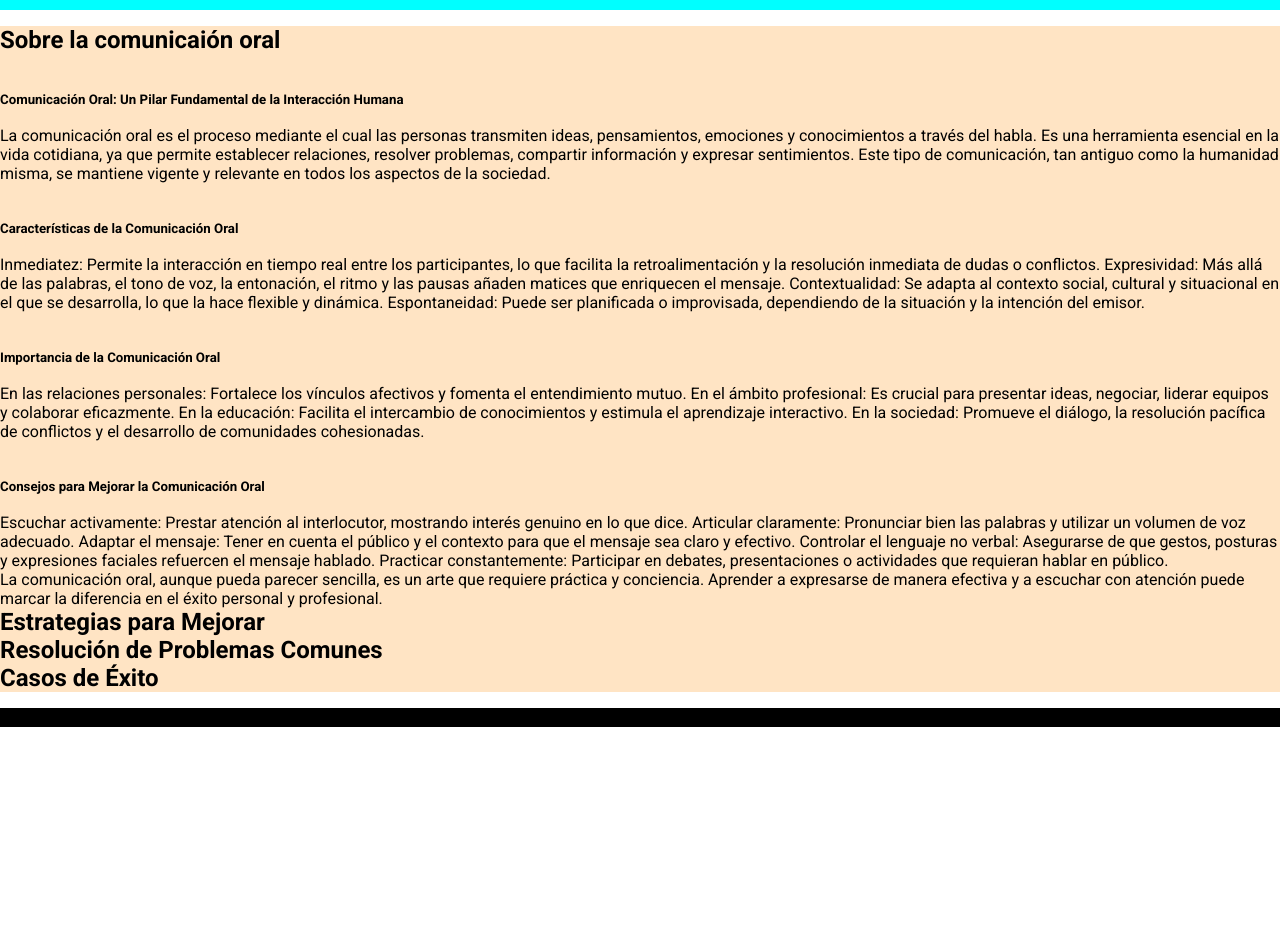
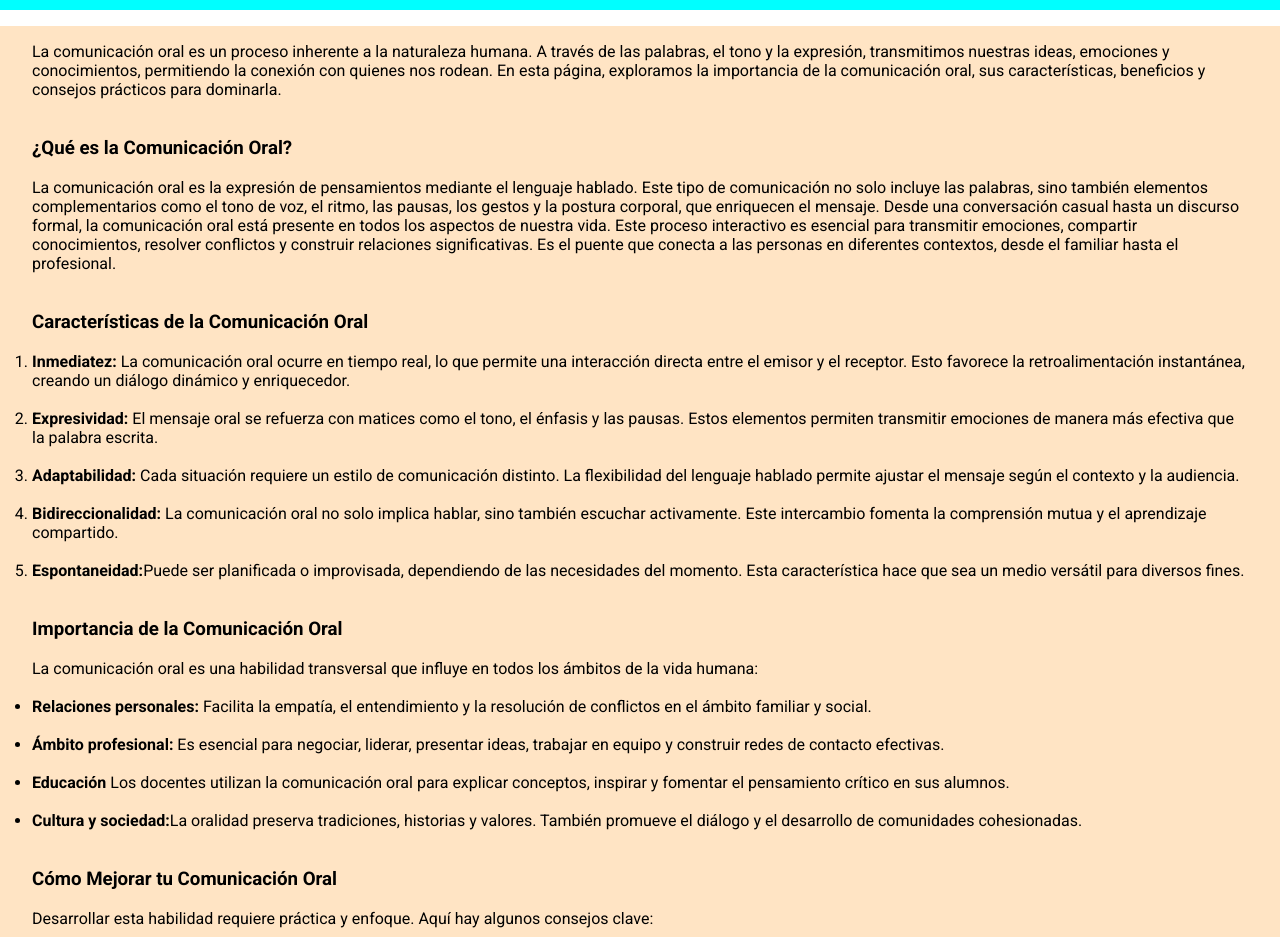
Before and after one commit to LuisYepes601/Comunicacion_oral, a plain HTML site: page index.html in a window 1280 px wide. Shown: the part 78-1015 px from the top of the page. Before the commit the page ends 805 px from the top, so only its background shows below. Drawn offline with Linux system fonts and the light colour scheme.

Commit message:
cambio nuevo

```diff
--- a/css/style.css
+++ b/css/style.css
@@ -56,6 +56,7 @@
 .principal {
     grid-area: principal;
     background-color: bisque;
+    padding: 1rem 2rem 0 2rem;
 }
 
 footer {
--- a/index.html
+++ b/index.html
@@ -16,7 +16,7 @@
 <body>
     <div class="contenido">
         <header class="encabezado">
-            <h1 class="titulo">Habilidades de Comunicacion Oral</h1>
+            <h1 class="titulo">Comunicación Oral: La Clave para Entendernos</h1>
             <nav class="menu_nav">
                 <ul>
                     <li><a href="index.html" class="nav">Inicio</a></li>
@@ -28,51 +28,108 @@
 
         <main class="principal">
             <section>
+                <p>La comunicación oral es un proceso inherente a la naturaleza humana. A través de las palabras, el
+                    tono y la expresión, transmitimos nuestras ideas, emociones y conocimientos, permitiendo la conexión
+                    con quienes nos rodean. En esta página, exploramos la importancia de la comunicación oral, sus
+                    características, beneficios y consejos prácticos para dominarla.
 
-                <h2>Sobre la comunicaión oral</h2>
+                </p>
                 <br>
                 <br>
-                <h5>Comunicación Oral: Un Pilar Fundamental de la Interacción Humana</h5>
+                <h3>¿Qué es la Comunicación Oral?</h3>
                 <br>
-                <p>La comunicación oral es el proceso mediante el cual las personas transmiten ideas, pensamientos, emociones y conocimientos a través del habla. Es una herramienta esencial en la vida cotidiana, ya que permite establecer relaciones, resolver problemas, compartir información y expresar sentimientos. Este tipo de comunicación, tan antiguo como la humanidad misma, se mantiene vigente y relevante en todos los aspectos de la sociedad.</p>
+                <p>
+                    La comunicación oral es la expresión de pensamientos mediante el lenguaje hablado. Este tipo de
+                    comunicación no solo incluye las palabras, sino también elementos complementarios como el tono de
+                    voz, el ritmo, las pausas, los gestos y la postura corporal, que enriquecen el mensaje. Desde una
+                    conversación casual hasta un discurso formal, la comunicación oral está presente en todos los
+                    aspectos de nuestra vida.
+
+                    Este proceso interactivo es esencial para transmitir emociones, compartir conocimientos, resolver
+                    conflictos y construir relaciones significativas. Es el puente que conecta a las personas en
+                    diferentes contextos, desde el familiar hasta el profesional.
+
+                </p>
+                <br><br>
+                <h3>Características de la Comunicación Oral</h3>
                 <br>
-                <br>
-                <h5>Características de la Comunicación Oral</h5>
-                <br>
-                <p>Inmediatez: Permite la interacción en tiempo real entre los participantes, lo que facilita la retroalimentación y la resolución inmediata de dudas o conflictos.
-                    Expresividad: Más allá de las palabras, el tono de voz, la entonación, el ritmo y las pausas añaden matices que enriquecen el mensaje.
-                    Contextualidad: Se adapta al contexto social, cultural y situacional en el que se desarrolla, lo que la hace flexible y dinámica.
-                    Espontaneidad: Puede ser planificada o improvisada, dependiendo de la situación y la intención del emisor.</p>
+                <ol>
+                    <li><Strong>Inmediatez:</Strong> La comunicación oral ocurre en tiempo real, lo que permite una
+                        interacción directa
+                        entre el emisor y el receptor. Esto favorece la retroalimentación instantánea, creando un
+                        diálogo dinámico y enriquecedor.</li>
                     <br>
-                    <br>
-                    <h5>Importancia de la Comunicación Oral</h5>
+                    <li><strong>Expresividad:</strong> El mensaje oral se refuerza con matices como el tono, el énfasis
+                        y las pausas. Estos elementos permiten transmitir emociones de manera más efectiva que la
+                        palabra escrita.</li><br>
+                    <li><Strong>Adaptabilidad:</Strong> Cada situación requiere un estilo de comunicación distinto. La
+                        flexibilidad del lenguaje hablado permite ajustar el mensaje según el contexto y la audiencia.
+                    </li><br>
+                    <li><strong>Bidireccionalidad: </strong>La comunicación oral no solo implica hablar, sino también
+                        escuchar activamente. Este intercambio fomenta la comprensión mutua y el aprendizaje compartido.
+                    </li><br>
+                    <li><strong>Espontaneidad:</strong>Puede ser planificada o improvisada, dependiendo de las
+                        necesidades del momento. Esta característica hace que sea un medio versátil para diversos fines.
+                    </li>
+                </ol>
 
-                    <br>
-                    <p>En las relaciones personales: Fortalece los vínculos afectivos y fomenta el entendimiento mutuo.
-                        En el ámbito profesional: Es crucial para presentar ideas, negociar, liderar equipos y colaborar eficazmente.
-                        En la educación: Facilita el intercambio de conocimientos y estimula el aprendizaje interactivo.
-                        En la sociedad: Promueve el diálogo, la resolución pacífica de conflictos y el desarrollo de comunidades cohesionadas.</p>
-                        <br>
-                        <br>
-                        <h5>Consejos para Mejorar la Comunicación Oral</h5>
-                        <br>
-                        <p>Escuchar activamente: Prestar atención al interlocutor, mostrando interés genuino en lo que dice.
-                            Articular claramente: Pronunciar bien las palabras y utilizar un volumen de voz adecuado.
-                            Adaptar el mensaje: Tener en cuenta el público y el contexto para que el mensaje sea claro y efectivo.
-                            Controlar el lenguaje no verbal: Asegurarse de que gestos, posturas y expresiones faciales refuercen el mensaje hablado.
-                            Practicar constantemente: Participar en debates, presentaciones o actividades que requieran hablar en público.</p>
-                            <p>La comunicación oral, aunque pueda parecer sencilla, es un arte que requiere práctica y conciencia. Aprender a expresarse de manera efectiva y a escuchar con atención puede marcar la diferencia en el éxito personal y profesional.</p>
+                <ol>
+
+                </ol>
             </section>
+            <br><br>
+            <h3>Importancia de la Comunicación Oral</h3>
+            <br>
+            <p>
+                La comunicación oral es una habilidad transversal que influye en todos los ámbitos de la vida humana:
+            </p>
+            <br>
+            <ul>
+                <li><strong>Relaciones personales:</strong> Facilita la empatía, el entendimiento y la resolución de
+                    conflictos en el ámbito familiar y social.</li><br>
+                <li><strong>Ámbito profesional:</strong> Es esencial para negociar, liderar, presentar ideas, trabajar
+                    en equipo y construir redes de contacto efectivas.</li><br>
+                <li><strong>Educación</strong> Los docentes utilizan la comunicación oral para explicar conceptos,
+                    inspirar y fomentar el pensamiento crítico en sus alumnos.</li><br>
+                <li><strong>Cultura y sociedad:</strong>La oralidad preserva tradiciones, historias y valores. También
+                    promueve el diálogo y el desarrollo de comunidades cohesionadas.</li><br>
+
+            </ul>
+
 
             <section>
-                <h2>Estrategias para Mejorar</h2>
-            </section>
-
-            <section>
-                <h2>Resolución de Problemas Comunes</h2>
+                <br>
+                <h3>Cómo Mejorar tu Comunicación Oral</h3>
+                <br>
+                <p>Desarrollar esta habilidad requiere práctica y enfoque. Aquí hay algunos consejos clave:</p>
+                <br>
+                <ul>
+                    <li><strong>Escucha activa:</strong>Presta atención a lo que dice tu interlocutor y responde con
+                        empatía. La escucha es tan importante como el habla en la comunicación.</li><br>
+                    <li><strong>Pronunciación clara:</strong>Habla de manera pausada, articulando bien las palabras para
+                        evitar malentendidos.</li><br>
+                    <li><strong>Usa el lenguaje corporal:</strong>Tus gestos y expresiones faciales deben complementar
+                        tu mensaje.</li><br>
+                    <li><strong>Adapta el mensaje al público:</strong>Identifica las necesidades de tu audiencia y
+                        ajusta tu lenguaje y tono.</li><br>
+                    <li><strong>Practica con frecuencia:</strong>Participa en debates, charlas o incluso graba tus
+                        discursos para analizar tus áreas de mejora.</li><br>
+                    <li><strong>Controla los nervios:</strong>Respira profundamente antes de hablar y enfócate en
+                        transmitir tu mensaje, no en tus miedos.</li><br>
+                </ul>
             </section>
             <section>
-                <h2>Casos de Éxito</h2>
+                <br>
+                <h3>Recursos para Profundizar</h3>
+                <br>
+                <ul>
+                    <li>Técnicas para hablar en público con confianza</li>
+                    <br>
+                    <li>Cómo estructurar un discurso efectivo</li><br>
+                    <li>Ejercicios prácticos para mejorar la dicción</li><br>
+                    <li>El poder del lenguaje no verbal en la comunicación oral</li><br>
+                </ul>
+
             </section>
         </main>
 
```
